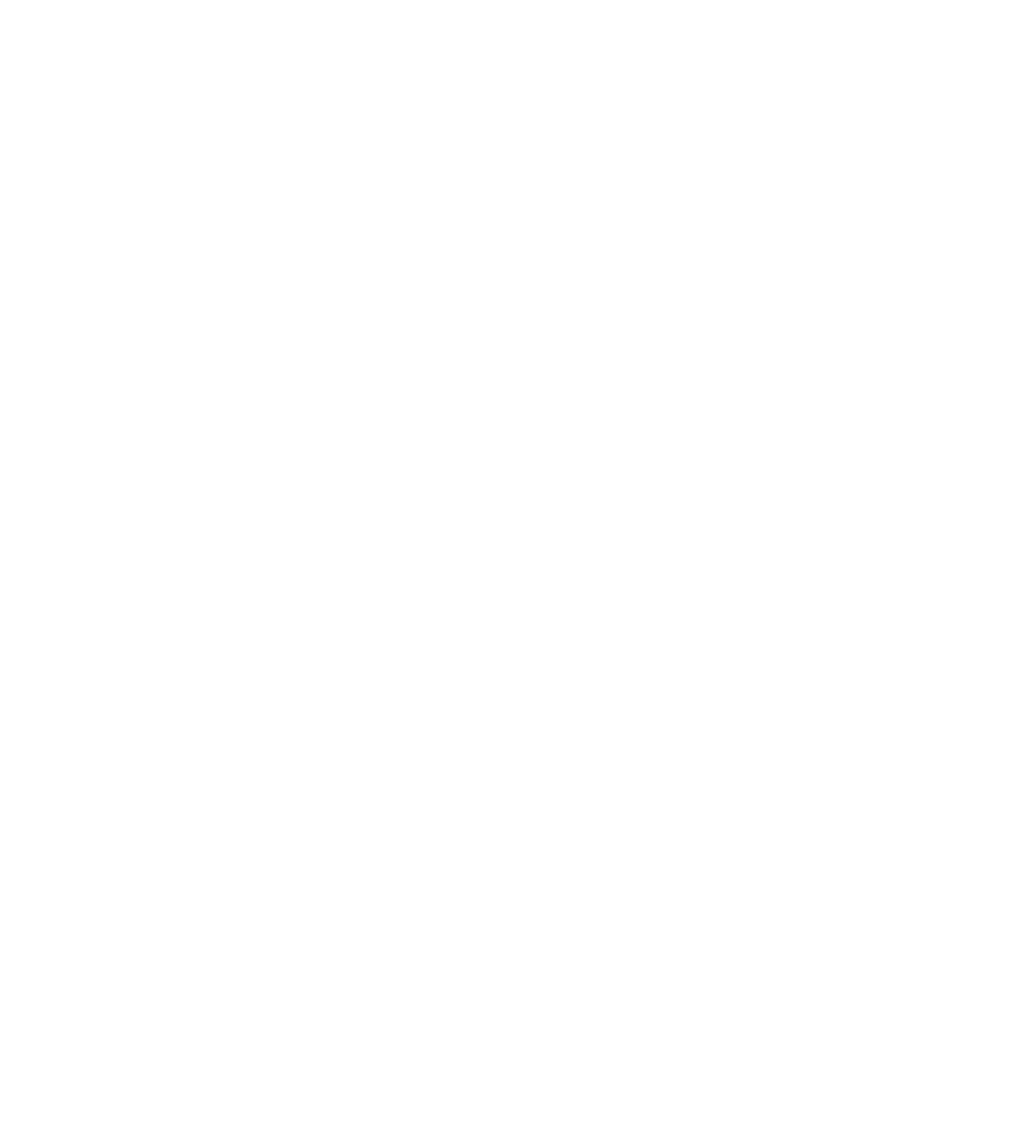
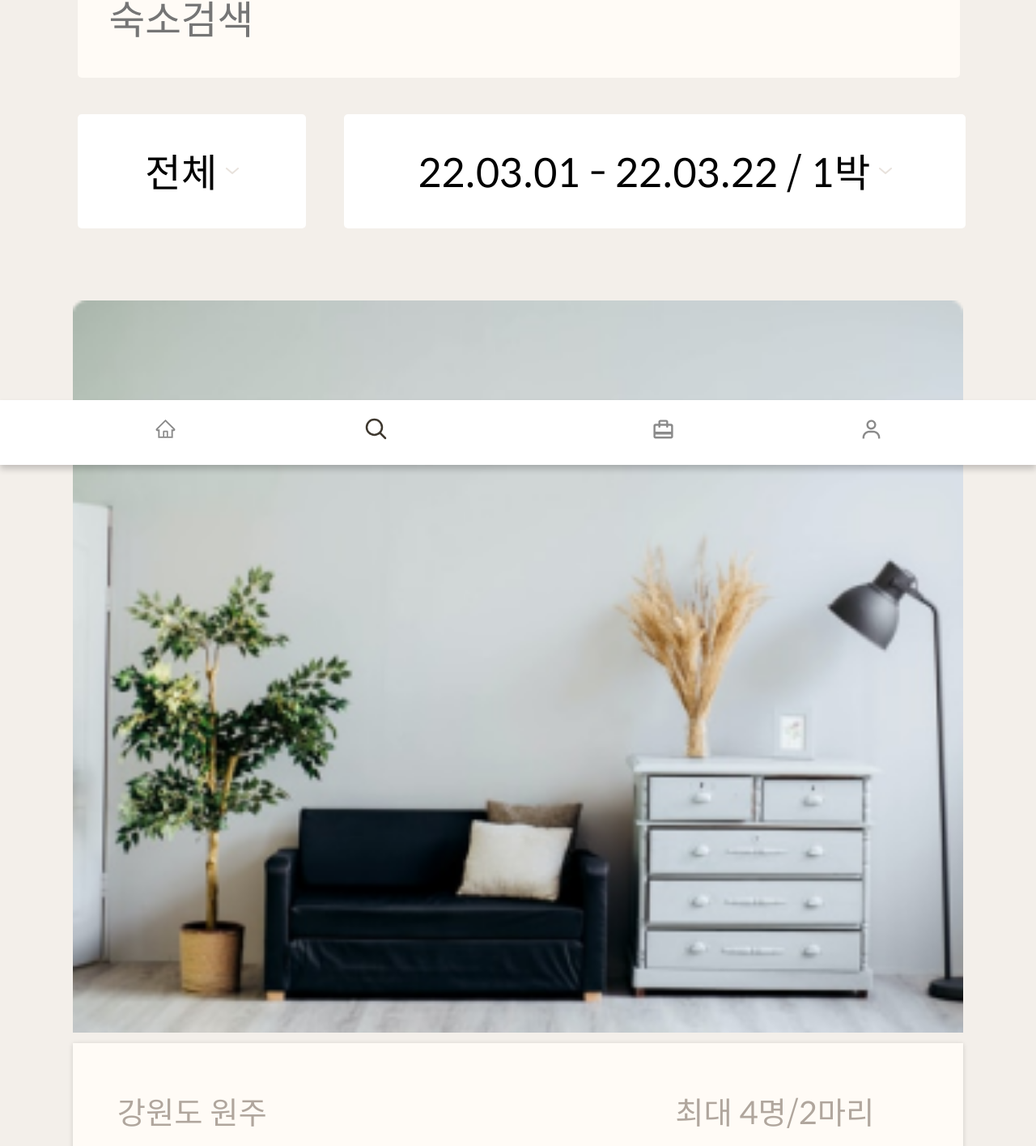
Before and after one commit to Team-Delgo/DelgoTravelClient, a React (Create React App) app: page /where-to-go in a window 1280 px wide. Before the commit this address had no page. Shown: the part 226-1641 px from the top of the page at 81% size. Before the commit the page ends 800 px from the top, so only its background shows below. Built offline with nearby package versions, Linux system fonts and the light colour scheme.

Commit message:
Add WhereGoTo Page , bottom-arrow

```diff
--- a/src/App.tsx
+++ b/src/App.tsx
@@ -9,7 +9,8 @@ import UserInfo from './pages/user/signUpPage/userInfo/UserInfo';
 import PetInfo from './pages/user/signUpPage/petInfo/PetInfo';
 import Login from './pages/user/signInPage/Login';
 import WishListPage from './pages/wishList/WishList'
-import { EDITOR_NOTE_PATH, ROOT_PATH, SIGN_IN_PATH, SIGN_UP_PATH ,WISH_LIST_PATH} from './constants/path.const';
+import WhereToGoPage from './pages/whereToGo/WhereToGo';
+import { EDITOR_NOTE_PATH, ROOT_PATH, SIGN_IN_PATH, SIGN_UP_PATH ,WISH_LIST_PATH,WHERE_TO_GO} from './constants/path.const';
 import './App.scss';
 
 function App() {
@@ -25,6 +26,7 @@ function App() {
       <Route path={SIGN_UP_PATH.USER_PET_INFO} element={<PetInfo />} />
       <Route path={SIGN_UP_PATH.USER_PET_INFO} element={<PetInfo />} />
       <Route path={WISH_LIST_PATH} element={<WishListPage />} />
+      <Route path={WHERE_TO_GO} element={<WhereToGoPage />} />
     </Routes>
   );
 }
--- a/src/common/layouts/Footer.tsx
+++ b/src/common/layouts/Footer.tsx
@@ -1,47 +1,48 @@
 import React from 'react';
-import { Link } from 'react-router-dom';
+import { Link ,useLocation } from 'react-router-dom';
 import { ReactComponent as Home } from '../../icons/home.svg';
 import { ReactComponent as Search } from '../../icons/search.svg';
 import { ReactComponent as Bag } from '../../icons/bag.svg';
 import { ReactComponent as Person } from '../../icons/person.svg';
-
 import { ReactComponent as HomeActive } from '../../icons/home-active.svg';
 import { ReactComponent as SearchActive } from '../../icons/search-active.svg';
 import { ReactComponent as BagActive } from '../../icons/bag-active.svg';
 import { ReactComponent as PersonActive } from '../../icons/person-active.svg';
+import {ROOT_PATH,WISH_LIST_PATH,WHERE_TO_GO} from '../../constants/path.const'
 import './Footer.scss';
 
 function Footer() {
+  const location = useLocation();
   return (
     <div className="footer">
-      {window.location.pathname === '/' ? (
-        <Link to="/">
+      {location.pathname === ROOT_PATH ? (
+        <Link to={ROOT_PATH }>
           <HomeActive className="homeIcon" />
         </Link>
       ) : (
-        <Link to="/">
+        <Link to={ROOT_PATH }>
           <Home className="homeIcon" />
         </Link>
       )}
-      {window.location.pathname === '/search' ? (
-        <Link to="/">
+      {location.pathname === '/where-to-go' ? (
+        <Link to="/where-to-go">
           <SearchActive className="searchIcon" />
         </Link>
       ) : (
-        <Link to="/">
+        <Link to="/where-to-go">
           <Search className="searchIcon" />
         </Link>
       )}
-      {window.location.pathname === '/wish-list' ? (
-        <Link to="/wish-list">
+      {location.pathname === WISH_LIST_PATH ? (
+        <Link to={WISH_LIST_PATH}>
           <BagActive className="bagIcon" />
         </Link>
       ) : (
-        <Link to="/wish-list">
+        <Link to={WISH_LIST_PATH}>
           <Bag className="bagIcon" />
         </Link>
       )}
-      {window.location.pathname === "/my-account" ? (
+      {location.pathname === "/my-account" ? (
         <Link to="/">
           <PersonActive className="personIcon" />
         </Link>
--- a/src/constants/path.const.ts
+++ b/src/constants/path.const.ts
@@ -16,3 +16,5 @@ export const SIGN_UP_PATH = {
 };
 
 export const WISH_LIST_PATH = '/wish-list'
+
+export const WHERE_TO_GO = '/where-to-go'
--- /dev/null
+++ b/src/pages/whereToGo/Place.scss
@@ -0,0 +1,30 @@
+.place{
+    width: 86vw;
+    padding-bottom: 12%;
+    margin: auto;
+    img{
+        width: 86vw;
+    }
+    &-info{
+        height: 17vw;
+        margin-top: -3px;
+        padding-top: 5%;
+        background-color: #FFFBF6;
+        box-shadow: 0px 1px 6px rgba(0, 0, 0, 0.15);
+        &-first-line{
+            display: flex;
+            justify-content: space-between;
+            padding: 0 10% 0 5%;
+            color: #B0A69D;
+            font-size: 3vw;
+        }
+        &-second-line{
+            display: flex;
+            justify-content: space-between;
+            padding: 0 6% 0 5%;
+            color: #3E382F;
+            font-weight: bold;
+            font-size: 4.5vw;
+        }
+    }
+}
--- /dev/null
+++ b/src/pages/whereToGo/Place.tsx
@@ -0,0 +1,43 @@
+import React from 'react'
+import './Place.scss'
+
+type PlaceTypeProps = {
+    place:PlaceType
+}
+
+type PlaceType = {
+    id: number
+    image:string
+    region: string
+    region_detail: string
+    name: string
+    maximum_person : number
+    maximum_dog : number
+    price : number
+  }
+
+function Place({ place }: PlaceTypeProps) {
+  return (
+    <div className="place">
+      <img src={place.image} alt="place-img" />
+      <div className="place-info">
+        <div className="place-info-first-line">
+          <span className="place-region">
+            <span>{place.region}&nbsp;</span>
+            <span>{place.region_detail}</span>
+          </span>
+          <span className="place-maximum">
+            <span>최대 {place.maximum_person}명</span>
+            <span>/{place.maximum_dog}마리</span>
+          </span>
+        </div>
+        <div className="place-info-second-line">
+          <span>{place.name}</span>
+          <span>{place.price}원~</span>
+        </div>
+      </div>
+    </div>
+  );
+}
+
+export default Place
--- /dev/null
+++ b/src/pages/whereToGo/WhereToGo.scss
@@ -0,0 +1,50 @@
+.where-to-go-background{
+    width: 100%;
+    height: 100%;
+    background: #F3EFEA;
+    padding-top: 14%;
+    padding-bottom: 50px;
+    font-size: 3.8vw;
+    .search-place{
+        width: 82vw;
+        height: 11vw;
+        background: #FFFBF6;
+        border-radius: 5px;
+        border: none;
+        color: #B0A69D;
+        margin-left: 7.5%;
+        padding-left: 3%;
+        font-size: 3.8vw;
+    }
+    .search-region-date{
+        display: flex;
+        padding: 3.5% 0 0 7.5%;
+        height: 11vw;
+        .search-region{
+            display: flex;
+            align-items: center;
+            justify-content: center;
+            text-align: center;
+            background:#FFFFFF;
+            width: 22vw;
+            border-radius: 5px;
+        }
+        .search-date{
+            display: flex;
+            align-items: center;
+            justify-content: center;
+            text-align: center;
+            background:#FFFFFF;
+            margin-left: 4%;
+            width: 60vw;
+            border-radius: 5px;
+        }
+        .bottom-arrow{
+            padding-left: 10px;
+        }
+    }
+    .places-container{
+        padding-top: 7%;
+    }
+
+}
--- /dev/null
+++ b/src/pages/whereToGo/WhereToGo.tsx
@@ -0,0 +1,74 @@
+import React,{useState} from 'react'
+import Footer from '../../common/layouts/Footer'
+import Place from './Place'
+import { ReactComponent as BottomArrow } from '../../icons/bottom-arrow.svg';
+import './WhereToGo.scss'
+
+type PlaceType = {
+  id: number
+  image:string
+  region: string
+  region_detail: string
+  name: string
+  maximum_person : number
+  maximum_dog : number
+  price : number
+}
+
+function WhereToGo() {
+  const [places, setPlaces] = useState<Array<PlaceType>>([
+    {
+      id:1,
+      image: `${process.env.PUBLIC_URL}/assets/images/whereToGoImage.png`,
+      region: '강원도',
+      region_detail: '원주',
+      name:'멍멍숙소멍',
+      maximum_person : 4,
+      maximum_dog : 2,
+      price : 190000,
+    },
+    {
+      id:2,
+      image: `${process.env.PUBLIC_URL}/assets/images/whereToGoImage.png`,
+      region: '강원도',
+      region_detail: '원주',
+      name:'멍멍숙소멍',
+      maximum_person : 4,
+      maximum_dog : 2,
+      price : 190000,
+    },
+    {
+      id:3,
+      image: `${process.env.PUBLIC_URL}/assets/images/whereToGoImage.png`,
+      region: '강원도',
+      region_detail: '원주',
+      name:'멍멍숙소멍',
+      maximum_person : 4,
+      maximum_dog : 2,
+      price : 190000,
+    }
+  ]);
+  return (
+    <div className="where-to-go-background">
+      <input className="search-place" placeholder="숙소검색" />
+      <div className="search-region-date">
+        <div className="search-region">
+          전체
+          <BottomArrow className="bottom-arrow"/>
+        </div>
+        <div className="search-date">
+          22.03.01 - 22.03.22 / 1박
+          <BottomArrow className="bottom-arrow"/>
+        </div>
+      </div>
+      <div className="places-container">
+        {places.map((place) => (
+          <Place place={place} key={place.id} />
+        ))}
+        </div>
+      <Footer />
+    </div>
+  );
+}
+
+export default WhereToGo;
--- a/src/pages/wishList/WishList.tsx
+++ b/src/pages/wishList/WishList.tsx
@@ -4,7 +4,8 @@ import Folder from './wishListInfo/Folder';
 import History from './historyInfo/History';
 import './WishList.scss';
 
-function wishList() {
+
+function WishList() {
   const [currentTab, setCurrentTab] = useState(0);
 
 
@@ -81,4 +82,4 @@ function wishList() {
   );
 }
 
-export default wishList;
+export default WishList;
--- a/src/pages/wishList/historyInfo/History.tsx
+++ b/src/pages/wishList/historyInfo/History.tsx
@@ -19,7 +19,7 @@ type TravelHisotryPlaceType = {
 };
 
 function History() {
-  const [hasTravelHistorys, setHasTravelHistorys] = useState(false);
+  const [hasTravelHistorys, setHasTravelHistorys] = useState(true);
   const [popularPlace, setPopularPlace] = useState<Array<PopularPlaceType>>([
     {
       id: 1,
```
Also changed, not shown: public/assets/images/whereToGoImage.png (added), src/icons/bottom-arrow.svg (added).
